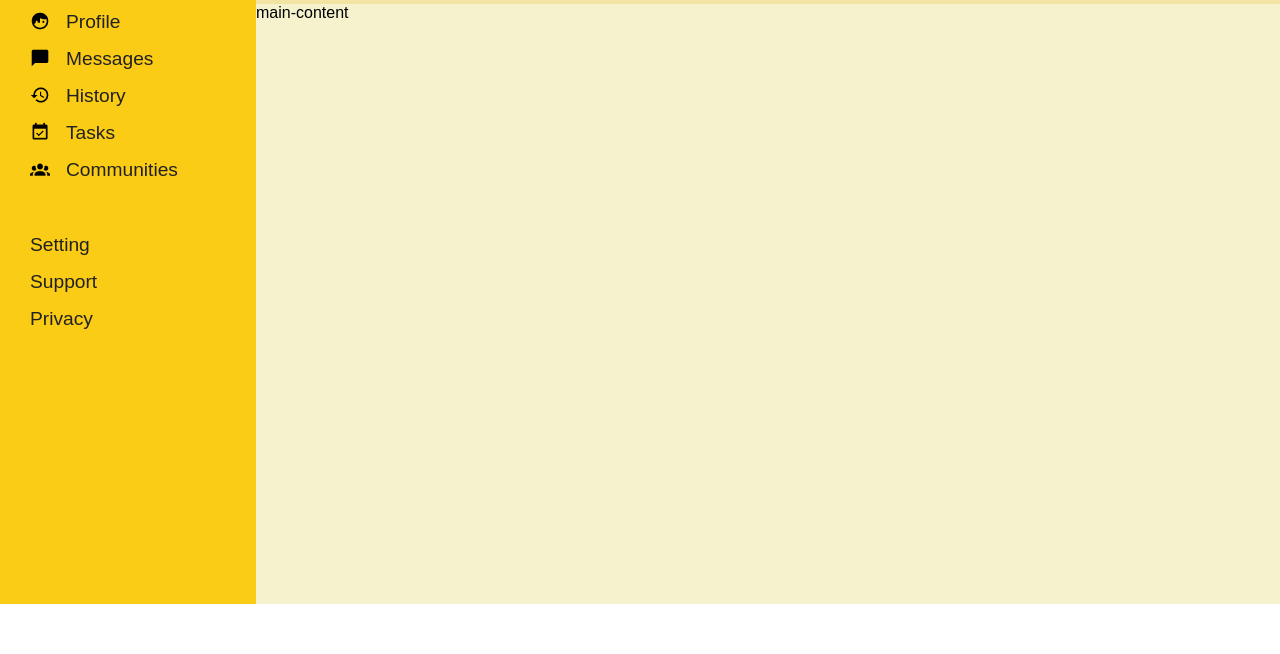
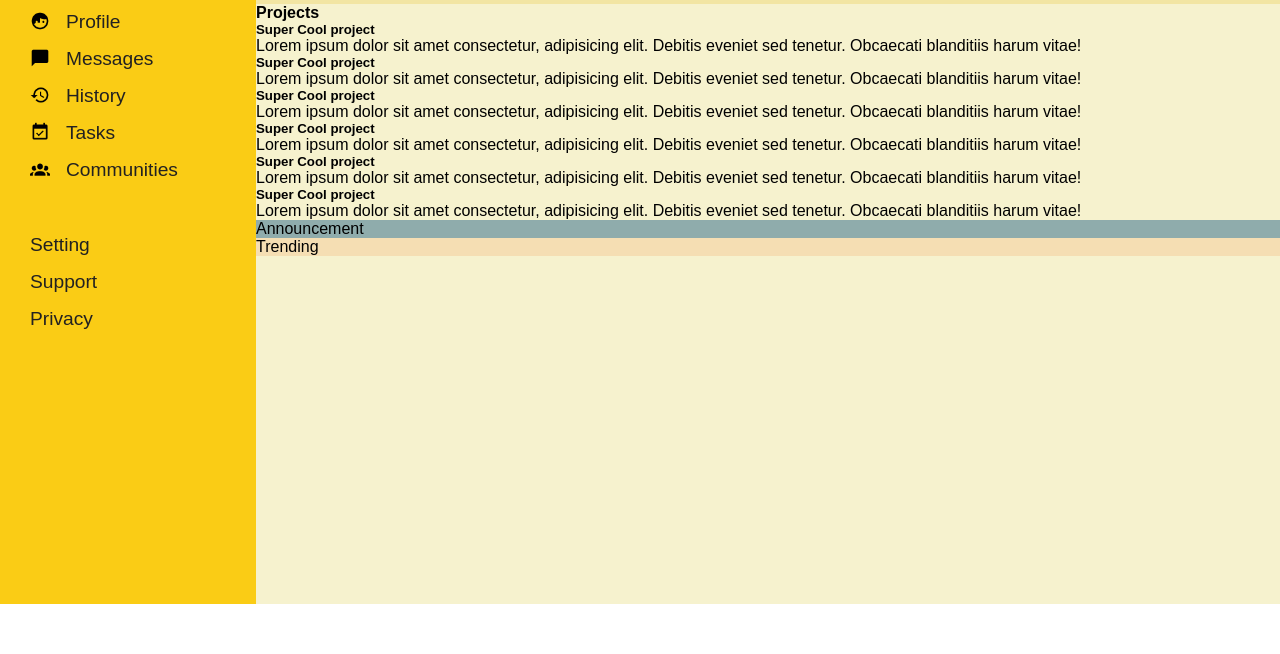
Before and after one commit to Thepralad/admin-dashboard, a plain HTML site: page index.html in a window 1280 px wide. Shown: the part 146-800 px from the top of the page. Drawn offline with Linux system fonts and the light colour scheme.

Commit message:
Update index.html with new projects section

```diff
--- a/index.html
+++ b/index.html
@@ -58,7 +58,39 @@
                 </div>
             </div>
         </div>
-        <div class="main-content">main-content</div>
+        <div class="main-content">
+            <div class="projects">
+                <h4>Projects</h4>
+                <div class="project-boxes">
+                    <div class="project">
+                        <h5>Super Cool project</h5>
+                        <p>Lorem ipsum dolor sit amet consectetur, adipisicing elit. Debitis eveniet sed tenetur. Obcaecati blanditiis harum vitae!</p>
+                    </div>
+                    <div class="project">
+                        <h5>Super Cool project</h5>
+                        <p>Lorem ipsum dolor sit amet consectetur, adipisicing elit. Debitis eveniet sed tenetur. Obcaecati blanditiis harum vitae!</p>
+                    </div>
+                    <div class="project">
+                        <h5>Super Cool project</h5>
+                        <p>Lorem ipsum dolor sit amet consectetur, adipisicing elit. Debitis eveniet sed tenetur. Obcaecati blanditiis harum vitae!</p>
+                    </div>
+                    <div class="project">
+                        <h5>Super Cool project</h5>
+                        <p>Lorem ipsum dolor sit amet consectetur, adipisicing elit. Debitis eveniet sed tenetur. Obcaecati blanditiis harum vitae!</p>
+                    </div>
+                    <div class="project">
+                        <h5>Super Cool project</h5>
+                        <p>Lorem ipsum dolor sit amet consectetur, adipisicing elit. Debitis eveniet sed tenetur. Obcaecati blanditiis harum vitae!</p>
+                    </div>
+                    <div class="project">
+                        <h5>Super Cool project</h5>
+                        <p>Lorem ipsum dolor sit amet consectetur, adipisicing elit. Debitis eveniet sed tenetur. Obcaecati blanditiis harum vitae!</p>
+                    </div>
+                </div>
+            </div>
+            <div class="announcement" style="background-color: rgb(143, 172, 172);">Announcement</div>
+            <div class="trending" style="background-color: wheat;">Trending</div>
+        </div>
     </div>
 </body>
 </html>
```
Also changed, not shown: dashboard-project-reference.png (added), imgs/aim.jpeg (added), imgs/aim.png (added), imgs/bell-ring.png (added), imgs/magnify.png (added), imgs/peter-griffin.webp (added).
